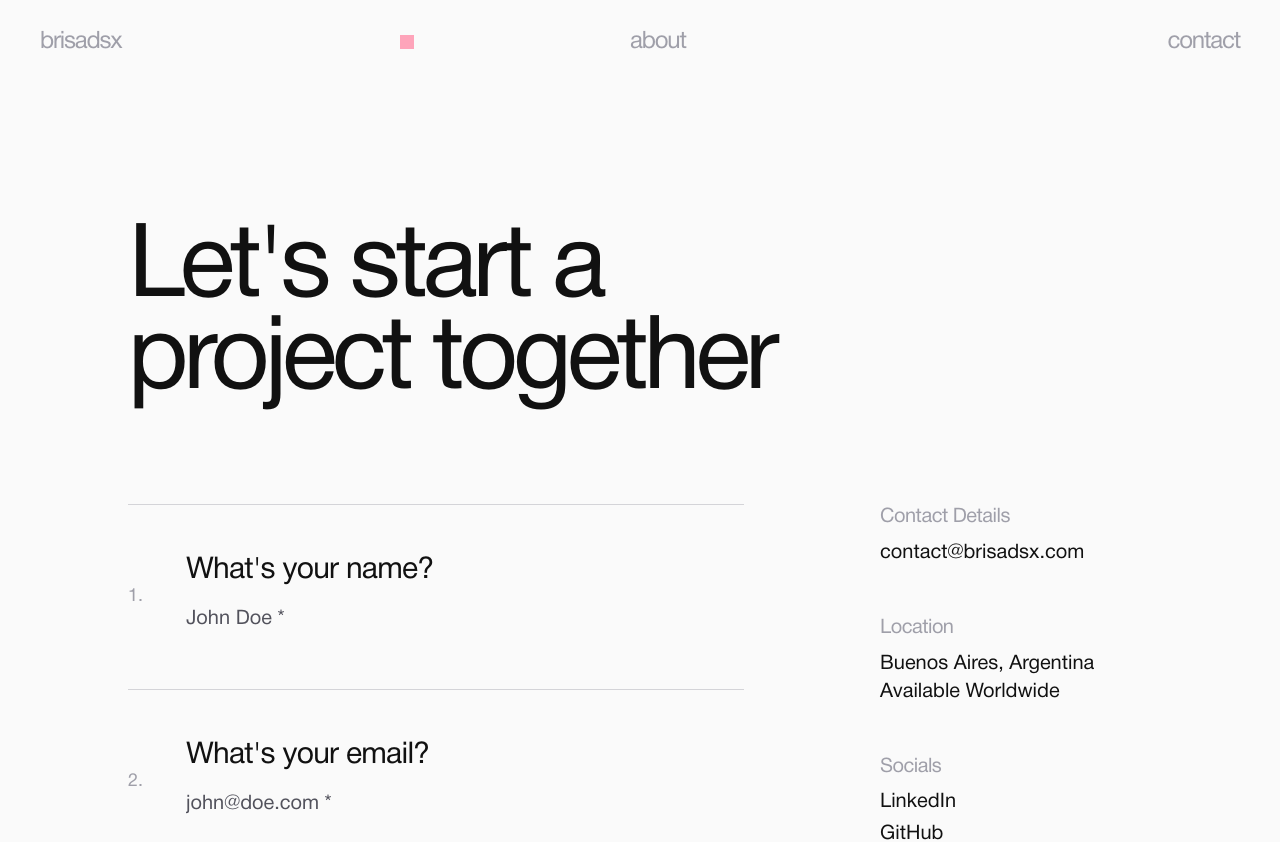
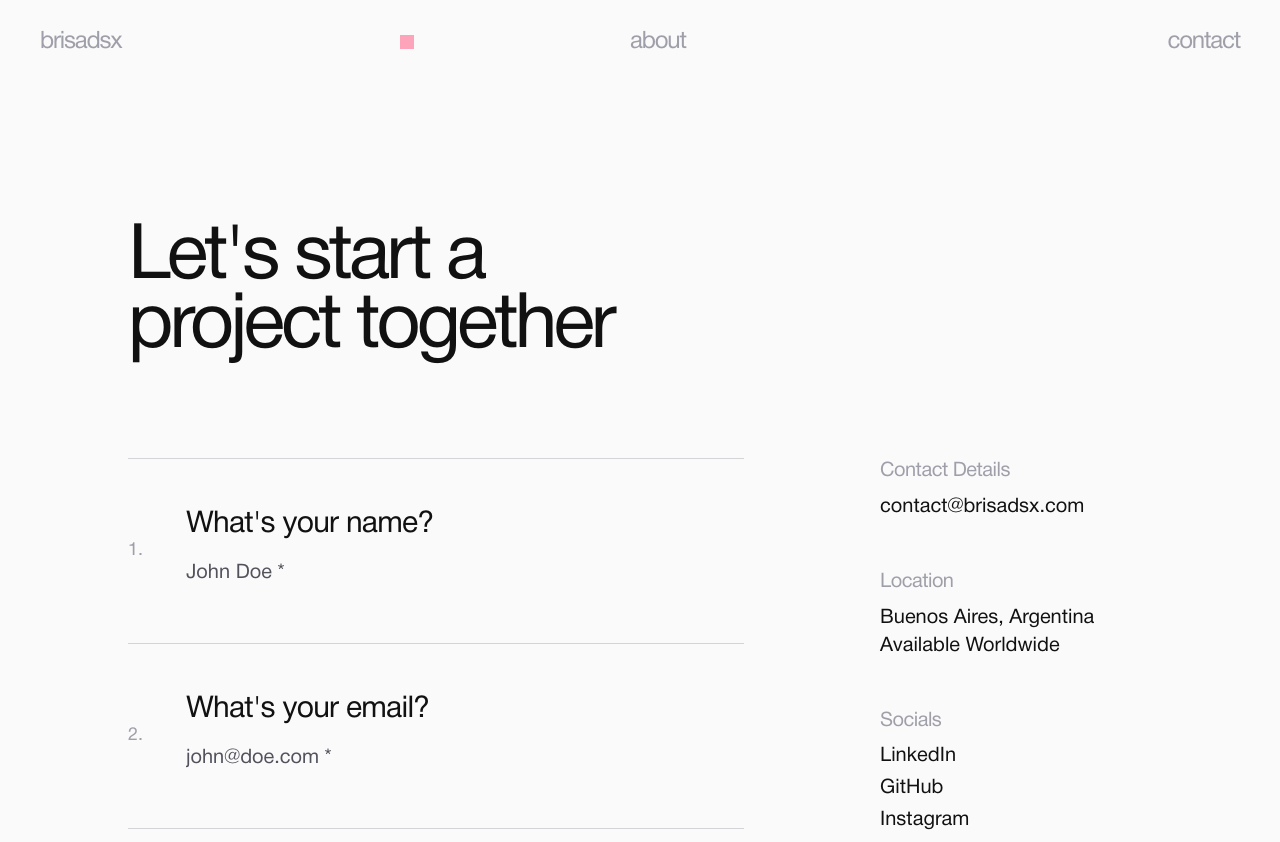
Before and after one commit to brisadsx/brisadsx-portfolio, a Next.js app: page /contact in a window 1280 px wide. Shown: the top 842 px of the page. Built offline with nearby package versions, Linux system fonts and the light colour scheme.

Commit message:
one change in title contact

```diff
--- a/app/contact/page.tsx
+++ b/app/contact/page.tsx
@@ -102,7 +102,7 @@ export default function ContactPage() {
 
         {/* Título Principal */}
         <div className="w-full mb-16 md:mb-24">
-          <h1 className={`text-[15vw] md:text-[8vw] font-medium leading-[0.9] tracking-tighter ${textColor}`}>
+          <h1 className={`text-[13vw] md:text-[6vw] font-medium leading-[0.9] tracking-tighter ${textColor}`}>
             Let&apos;s start a <br />project together
           </h1>
         </div>
```
